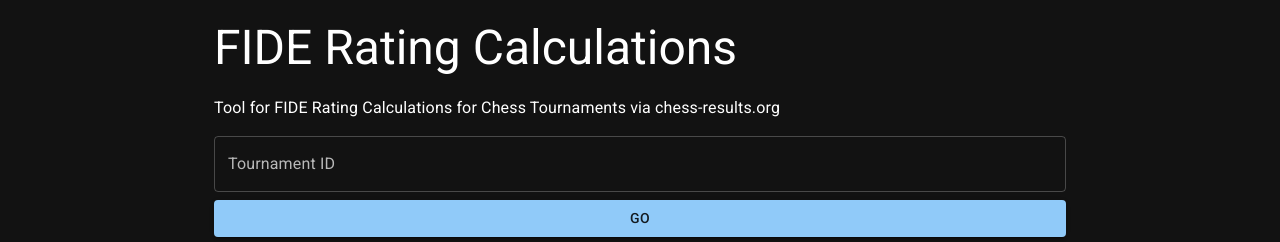
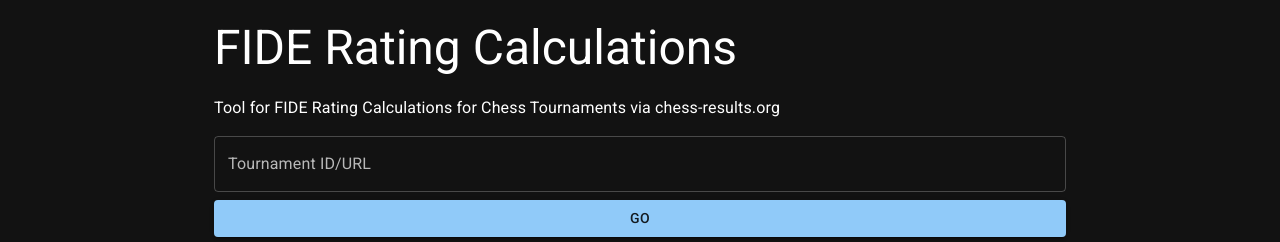
Before and after one commit to dipamsen/fide-calc, a React (Vite) app: page / in a window 1280 px wide. Shown: the top 242 px of the page. Built offline with nearby package versions, Linux system fonts and the light colour scheme.

Commit message:
fix: allow tournament url and fix calculator constrains

```diff
--- a/src/App.tsx
+++ b/src/App.tsx
@@ -4,7 +4,19 @@ import { Link } from "react-router-dom";
 import "./index.css";
 
 function App() {
-  const [tournamentId, setTournamentId] = useState<string>();
+  const [url, setUrl] = useState<string>();
+
+  function handle(value: string) {
+    if (value.includes("chess-results.com")) {
+      const url = new URL(value);
+      const id = url.pathname.split(".")[0].slice(1);
+      return id;
+    }
+    return value;
+  }
+
+  const tournamentId = handle(url ?? "");
+  console.log(tournamentId);
 
   return (
     <Container maxWidth="md" sx={{ marginTop: "20px", flex: 1 }}>
@@ -21,12 +33,12 @@ function App() {
         {/* <FormControl fullWidth> */}
         {/* enter tournament id/link */}
         <TextField
-          label="Tournament ID"
+          label="Tournament ID/URL"
           variant="outlined"
           margin="normal"
           fullWidth
-          value={tournamentId}
-          onChange={(e) => setTournamentId(e.target.value)}
+          value={url}
+          onChange={(e) => setUrl(e.target.value)}
         />
         <Button
           variant="contained"
--- a/src/Calculator.tsx
+++ b/src/Calculator.tsx
@@ -24,6 +24,10 @@ function App() {
       ? "Minimum 5 rated games required"
       : rtgAvg < 1400
       ? "Rating Average should be greater than 1400"
+      : score < 0 || score > numRated
+      ? "Invalid Score"
+      : score == 0
+      ? "Rating is not obtained for 0 score"
       : "";
 
   return (
```
